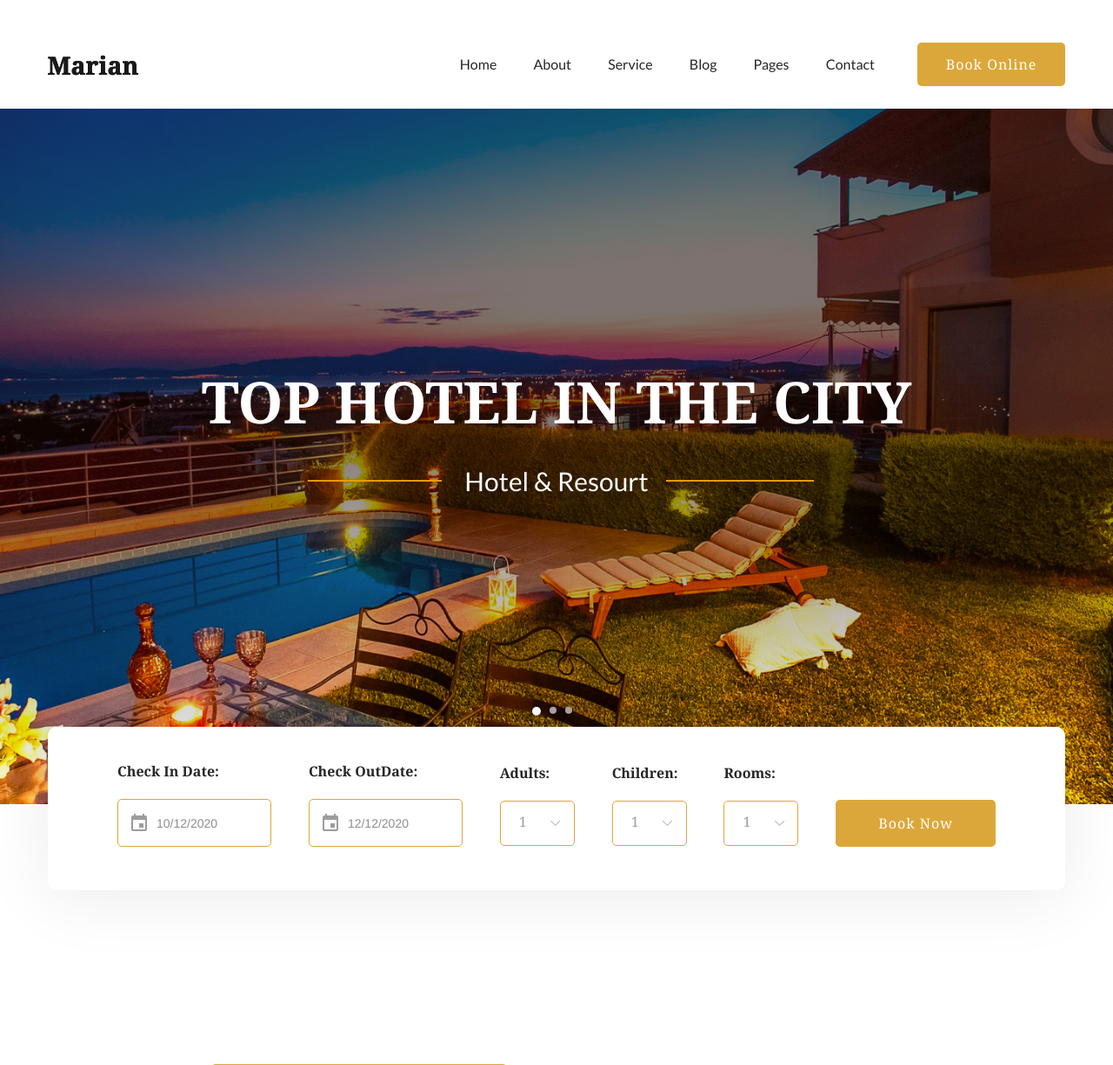
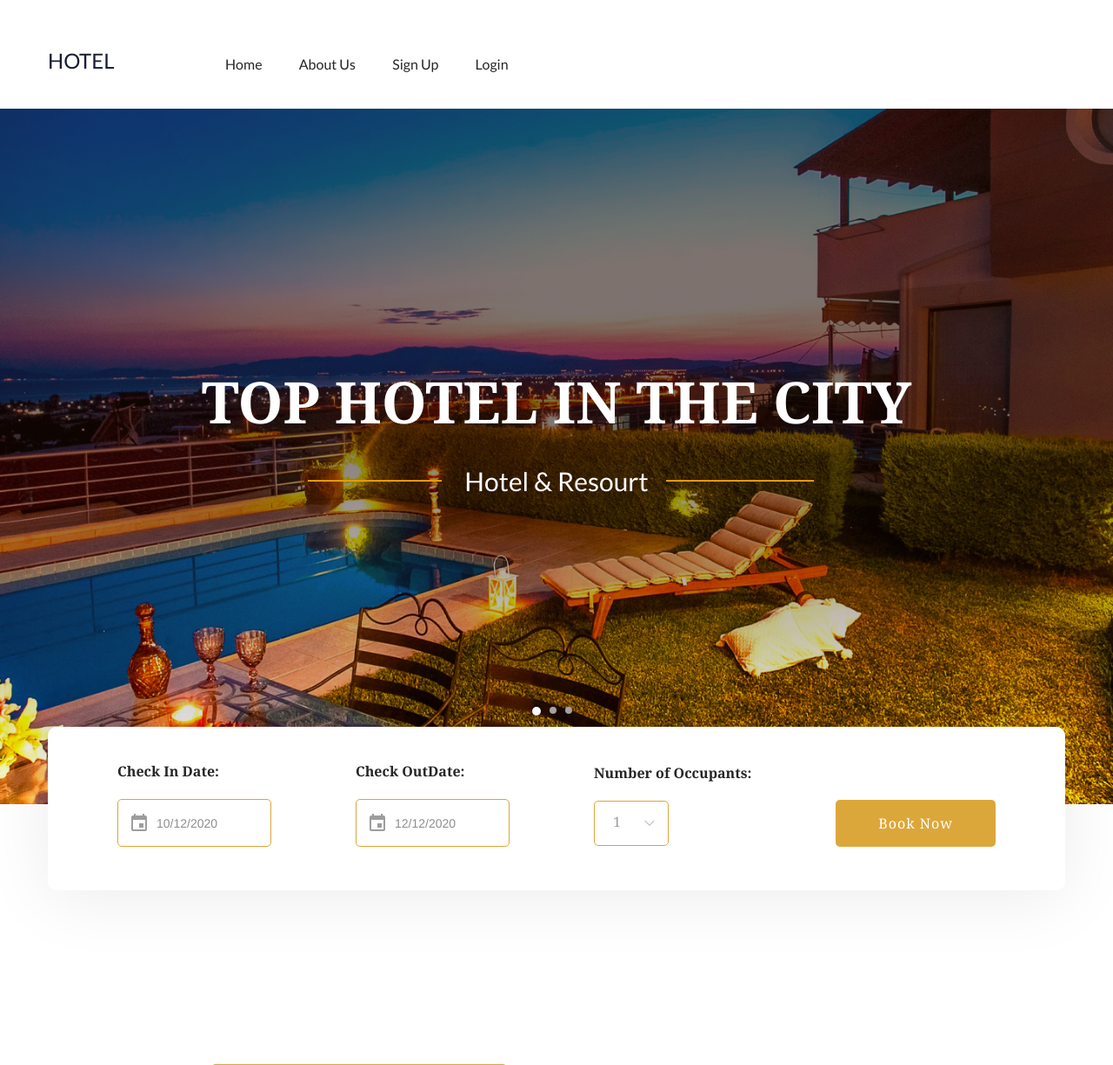
Before and after one commit to Melissa-Harris-umich/DatabaseHotel, a PHP site: page /Github/ in a window 1280 px wide. Shown: the top 1225 px of the page at 87% size. Run offline with PHP 8.4, Linux system fonts and the light colour scheme; some web fonts are replaced.

Commit message:
Changed Index.php page added login.php

```diff
--- a/action_page.php
+++ b/action_page.php
@@ -8,7 +8,8 @@ if($con === false){
     die("ERROR: Could not connect. " . mysql_connect_error());
 }
 
-
+//If adding record to guest
+if (isset($_POST['action'])) {
 
 mysql_select_db('421 database', $con);
 //Insert into Guest table
@@ -21,6 +22,8 @@ if(mysql_query($sql,$con )){
     echo "ERROR: Could not able to execute $sql. " . mysql_error($con);
 }
 
+
+}
 // Close connection
 mysql_close($con);
 ?>
--- a/index.php
+++ b/index.php
@@ -44,7 +44,7 @@
 <br />
 
 
-    <!-- Preloader Start -->
+    <!-- Preloader Start add to database load
     <div id="preloader-active">
         <div class="preloader d-flex align-items-center justify-content-center">
             <div class="preloader-inner position-relative">
@@ -54,52 +54,38 @@
                 </div>
             </div>
         </div>
-    </div>
+    </div> -->
     <!-- Preloader Start -->
 
     <header>
         <!-- Header Start -->
-       <div class="header-area header-sticky">
-            <div class="main-header ">
+       <div class="header-area header-sticky ">
+            <div class="main-header justify-content-between">
                 <div class="container">
                     <div class="row align-items-center">
                         <!-- logo -->
                         <div class="col-xl-2 col-lg-2">
                             <div class="logo">
-                               <a href="index.html"><img src="assets/img/logo/logo.png" alt=""></a>
+                               <a href="index.html"><h3>HOTEL</h3></a>
                             </div>
                         </div>
-                    <div class="col-xl-8 col-lg-8">
+
                             <!-- main-menu -->
-                            <div class="main-menu f-right d-none d-lg-block">
+                            <div class="main-menu f-right d-none d-lg-block ">
                                 <nav>
                                     <ul id="navigation">
                                         <li><a href="index.html">Home</a></li>
-                                        <li><a href="about.html">About</a></li>
-                                        <li><a href="services.html">Service</a></li>
-                                        <li><a href="blog.html">Blog</a>
-                                            <ul class="submenu">
-                                                <li><a href="blog.html">Blog</a></li>
-                                                <li><a href="single-blog.html">Blog Details</a></li>
-                                            </ul>
-                                        </li>
-                                        <li><a href="#">Pages</a>
-                                            <ul class="submenu">
-                                                <li><a href="rooms.html">Rooms</a>
-                                                <li><a href="elements.html">Element</a></li>
-                                            </ul>
-                                        </li>
-                                        <li><a href="contact.html">Contact</a></li>
+                                        <li><a href="about.html">About Us</a></li>
+                                        <li><a href="login.php">Sign Up</a></li>
+                                       <li><a href="contact.html">Login</a></li>
                                     </ul>
                                 </nav>
                             </div>
+                            </div>
+
                         </div>
-                        <div class="col-xl-2 col-lg-2">
-                            <!-- header-btn -->
-                            <div class="header-btn">
-                                <a href="#" class="btn btn1 d-none d-lg-block ">Book Online</a>
-                            </div>
-                        </div>
+
+
                         <!-- Mobile Menu -->
                         <div class="col-12">
                             <div class="mobile_menu d-block d-lg-none"></div>
@@ -110,6 +96,14 @@
        </div>
         <!-- Header End -->
     </header>
+
+
+
+
+
+
+
+
     <main>
 
         <!-- slider Area Start-->
@@ -161,7 +155,7 @@
             <div class="container">
                <div class="row ">
                <div class="col-12">
-                <form action="">
+                <form action="/github/databasehotel/action_page.php">
                 <div class="booking-wrap d-flex justify-content-between align-items-center">
 
                     <!-- select in date -->
@@ -187,7 +181,7 @@
                     <!-- Single Select Box -->
                     <div class="single-select-box mb-30">
                         <div class="boking-tittle">
-                            <span>Adults:</span>
+                            <span>Number of Occupants:</span>
                         </div>
                         <div class="select-this">
                             <form action="#">
@@ -197,48 +191,14 @@
                                         <option value="">2</option>
                                         <option value="">3</option>
                                         <option value="">4</option>
+                                        <option value="">5</option>
+                                        <option value="">6</option>
                                     </select>
                                 </div>
                             </form>
                         </div>
                    </div>
-                    <!-- Single Select Box -->
-                    <div class="single-select-box mb-30">
-                        <div class="boking-tittle">
-                            <span>Children:</span>
-                        </div>
-                        <div class="select-this">
-                            <form action="#">
-                                <div class="select-itms">
-                                    <select name="select" id="select2">
-                                        <option value="">1</option>
-                                        <option value="">2</option>
-                                        <option value="">3</option>
-                                        <option value="">4</option>
-                                    </select>
-                                </div>
-                            </form>
-                        </div>
-                   </div>
-                    <!-- Single Select Box -->
-                    <div class="single-select-box mb-30">
-                        <div class="boking-tittle">
-                            <span>Rooms:</span>
-                        </div>
-                        <div class="select-this">
-                            <form action="#">
-                                <div class="select-itms">
-                                    <select name="select" id="select3">
-                                        <option value="">1</option>
-                                        <option value="">2</option>
-                                        <option value="">3</option>
-                                        <option value="">4</option>
-                                    </select>
-                                </div>
-                            </form>
-                        </div>
-                   </div>
-                    <!-- Single Select Box -->
+
                     <div class="single-select-box pt-45 mb-30">
                         <a href="#" class="btn select-btn">Book Now</a>
                    </div>
--- a/login.php
+++ b/login.php
@@ -25,7 +25,7 @@
 
 
 <!---Input form here HTML ---->
-<form action="/github/databasehotel/action_page.php" method="post" id="guestInfo">
+<form action="/github/databasehotel/action_page.php" method="post" name="action" value="updateG">
   <!---Name of table column goes in the name= field-->
 
   <div>
```
Also changed, not shown: main.php (added, +51 -0 lines).
